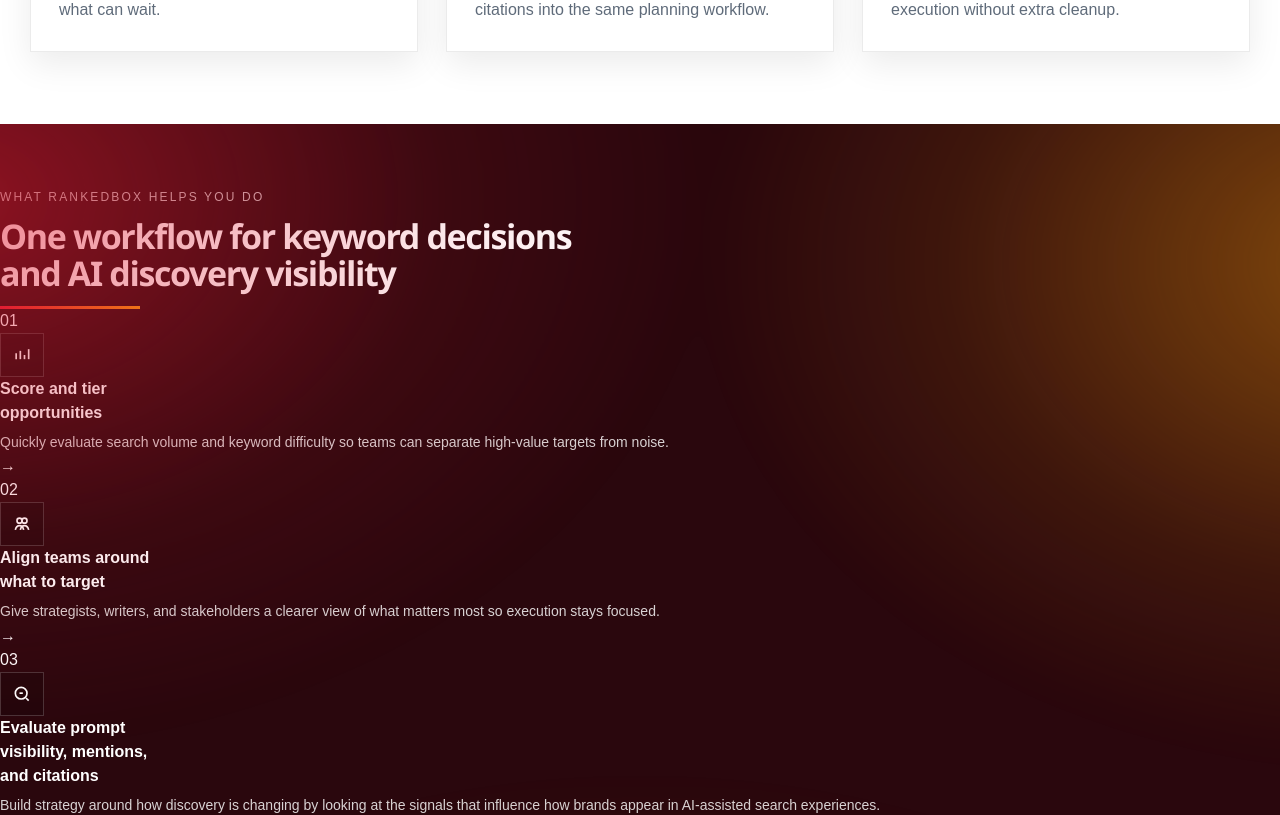
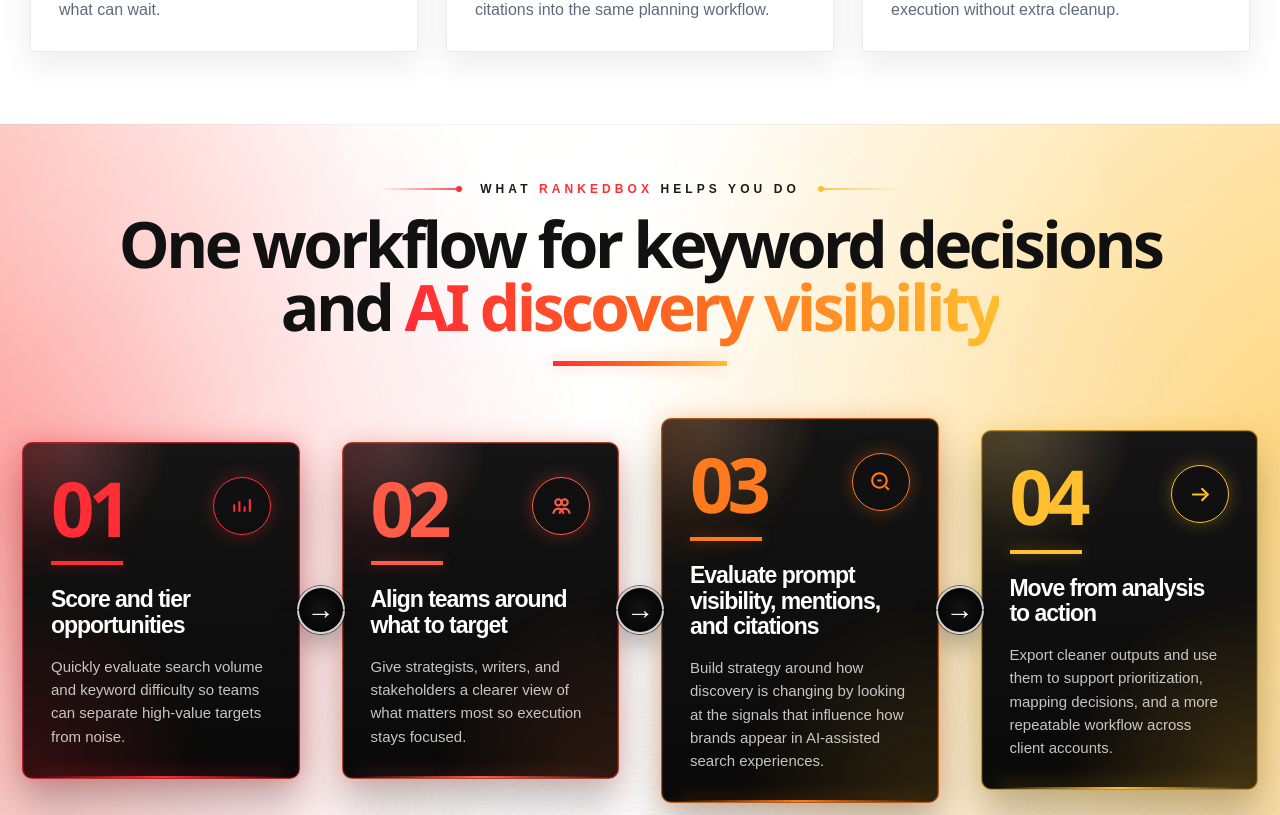
Before and after one commit to growthghost/kwapp, a Next.js app in the folder web/: page / in a window 1280 px wide. Shown: the part 1120-1935 px from the top of the page. Built offline with nearby package versions, Linux system fonts and the light colour scheme.

Commit message:
Global_v5.4_Sec 2 Update

```diff
--- a/web/src/app/globals.css
+++ b/web/src/app/globals.css
@@ -932,104 +932,447 @@ img{
   }
 }
 /* =========================
-   HOME — SECTION 2 (Red band, no cards)
-   Premium deep-red background + glow
-   Rows + dividers (not box cards)
+   HOME — SECTION 2
+   Premium light workflow panel
+   Square section container + dark cards
 ========================= */
 .rb-home-s2red{
   position: relative;
-  background: #2a070d; /* deep premium red */
-  color: #ffffff;
-  padding: 64px 0;
+  overflow: hidden;
+  color: #0b0b0b;
+  padding: 0;
+  background:
+    linear-gradient(90deg, rgba(255,45,54,0.16) 0%, rgba(255,255,255,0.92) 28%, rgba(255,255,255,0.96) 50%, rgba(255,191,47,0.22) 100%),
+    linear-gradient(180deg, #fffaf0 0%, #f4efe6 100%);
+  border-top: 1px solid rgba(0,0,0,0.04);
+  border-bottom: 1px solid rgba(0,0,0,0.08);
+}
+
+.rb-home-s2red::before{
+  content: "";
+  position: absolute;
+  inset: 0;
+  pointer-events: none;
+  background:
+    radial-gradient(circle at 0% 50%, rgba(255,45,54,0.34) 0%, rgba(255,45,54,0.14) 20%, rgba(255,255,255,0) 44%),
+    radial-gradient(circle at 100% 42%, rgba(255,191,47,0.42) 0%, rgba(255,191,47,0.18) 26%, rgba(255,255,255,0) 50%),
+    linear-gradient(115deg, rgba(255,255,255,0) 0%, rgba(255,255,255,0.58) 42%, rgba(255,255,255,0) 72%);
+  opacity: 0.95;
+}
+
+.rb-home-s2red::after{
+  content: "";
+  position: absolute;
+  left: -12%;
+  right: -12%;
+  bottom: -32%;
+  height: 56%;
+  pointer-events: none;
+  background:
+    repeating-radial-gradient(
+      ellipse at center,
+      rgba(255,45,54,0.14) 0,
+      rgba(255,45,54,0.14) 1px,
+      transparent 2px,
+      transparent 10px
+    );
+  opacity: 0.28;
+  transform: rotate(-4deg);
+  filter: blur(0.2px);
+}
+
+.rb-home-s2red-shell{
+  position: relative;
+  z-index: 1;
+  width: 100%;
+  max-width: 1280px;
+  margin: 0 auto;
+  padding: 48px 22px 64px;
+}
+
+.rb-home-s2red-header{
+  text-align: center;
+}
+
+.rb-home-s2red-kicker-line{
+  display: inline-flex;
+  align-items: center;
+  justify-content: center;
+  gap: 18px;
+  margin-bottom: 18px;
+}
+
+.rb-home-s2red .rb-home-kicker{
+  margin: 0;
+  color: #1b1b1b;
+  font-size: 12px;
+  font-weight: 700;
+  letter-spacing: 0.34em;
+  line-height: 1;
+}
+
+.rb-home-s2red .rb-home-kicker span{
+  color: #ff2d36;
+}
+
+.rb-home-s2red-kicker-rule{
+  display: block;
+  width: 82px;
+  height: 2px;
+  position: relative;
+}
+
+.rb-home-s2red-kicker-rule::after{
+  content: "";
+  position: absolute;
+  top: 50%;
+  width: 6px;
+  height: 6px;
+  transform: translateY(-50%);
+  border-radius: 999px;
+}
+
+.rb-home-s2red-kicker-rule-red{
+  background: linear-gradient(90deg, transparent, rgba(255,45,54,0.88));
+}
+
+.rb-home-s2red-kicker-rule-red::after{
+  right: 0;
+  background: #ff2d36;
+}
+
+.rb-home-s2red-kicker-rule-gold{
+  background: linear-gradient(90deg, rgba(255,191,47,0.88), transparent);
+}
+
+.rb-home-s2red-kicker-rule-gold::after{
+  left: 0;
+  background: #ffbf2f;
+}
+
+.rb-home-s2red .rb-home-h2{
+  max-width: 1060px;
+  margin: 0 auto;
+  color: #111111;
+  font-family: "Century Gothic", CenturyGothic, AppleGothic, "Segoe UI", Arial, sans-serif;
+  font-size: clamp(40px, 5vw, 72px);
+  line-height: 0.98;
+  letter-spacing: -0.055em;
+  font-weight: 800;
+}
+
+.rb-home-s2red .rb-home-h2 span{
+  color: transparent;
+  background: linear-gradient(90deg, #ff2d36 0%, #ff6a1f 48%, #ffbf2f 100%);
+  -webkit-background-clip: text;
+  background-clip: text;
+}
+
+.rb-home-s2red-rule{
+  width: 174px;
+  height: 5px;
+  margin: 22px auto 0;
+  background: linear-gradient(90deg, #ff2d36 0%, #ff6a1f 52%, #ffbf2f 100%);
+  box-shadow:
+    0 0 16px rgba(255,45,54,0.18),
+    0 0 18px rgba(255,191,47,0.18);
+}
+
+.rb-home-s2red-cards{
+  position: relative;
+  display: grid;
+  grid-template-columns: minmax(0, 1fr) 42px minmax(0, 1fr) 42px minmax(0, 1fr) 42px minmax(0, 1fr);
+  align-items: center;
+  gap: 0;
+  margin-top: 52px;
+}
+
+.rb-home-s2red-card{
+  position: relative;
+  min-height: 330px;
+  padding: 34px 28px 30px;
+  background:
+    radial-gradient(circle at 18% 0%, rgba(255,255,255,0.12), transparent 24%),
+    linear-gradient(180deg, #151515 0%, #090909 100%);
+  border: 1px solid rgba(255,255,255,0.14);
+  border-radius: 10px;
+  box-shadow:
+    0 28px 42px rgba(0,0,0,0.22),
+    0 1px 0 rgba(255,255,255,0.16) inset;
   overflow: hidden;
 }
 
-/* red→gold ambient glow */
-.rb-home-s2red::before{
-  content:"";
-  position:absolute;
-  inset:-20%;
-  background:
-    radial-gradient(60% 60% at 12% 20%, rgba(225,29,51,0.55) 0%, rgba(225,29,51,0.10) 45%, rgba(0,0,0,0) 70%),
-    radial-gradient(55% 55% at 92% 25%, rgba(245,158,11,0.45) 0%, rgba(245,158,11,0.10) 45%, rgba(0,0,0,0) 70%),
-    radial-gradient(70% 70% at 50% 110%, rgba(245,158,11,0.18) 0%, rgba(0,0,0,0) 65%);
-  filter: blur(18px);
-  opacity: 1;
-  pointer-events:none;
+.rb-home-s2red-card::before{
+  content: "";
+  position: absolute;
+  inset: 0;
+  pointer-events: none;
+  opacity: 0.82;
 }
 
-.rb-home-s2red > .rb-home-inner{
+.rb-home-s2red-card::after{
+  content: "";
+  position: absolute;
+  left: 14px;
+  right: 14px;
+  bottom: 0;
+  height: 2px;
+  pointer-events: none;
+}
+
+.rb-home-s2red-card-red{
+  border-color: rgba(255,45,54,0.68);
+  box-shadow:
+    0 28px 42px rgba(0,0,0,0.22),
+    0 0 0 1px rgba(255,45,54,0.18) inset,
+    0 0 26px rgba(255,45,54,0.35);
+}
+
+.rb-home-s2red-card-red::before{
+  background:
+    radial-gradient(circle at 0% 0%, rgba(255,45,54,0.32), transparent 34%),
+    radial-gradient(circle at 0% 100%, rgba(255,45,54,0.22), transparent 44%);
+}
+
+.rb-home-s2red-card-red::after{
+  background: linear-gradient(90deg, transparent, #ff2d36, transparent);
+  box-shadow: 0 0 18px rgba(255,45,54,0.95);
+}
+
+.rb-home-s2red-card-coral{
+  border-color: rgba(255,92,72,0.66);
+  box-shadow:
+    0 28px 42px rgba(0,0,0,0.22),
+    0 0 0 1px rgba(255,92,72,0.16) inset,
+    0 0 24px rgba(255,92,72,0.28);
+}
+
+.rb-home-s2red-card-coral::before{
+  background:
+    radial-gradient(circle at 0% 0%, rgba(255,65,76,0.24), transparent 34%),
+    radial-gradient(circle at 100% 100%, rgba(255,119,64,0.18), transparent 44%);
+}
+
+.rb-home-s2red-card-coral::after{
+  background: linear-gradient(90deg, transparent, #ff5c48, transparent);
+  box-shadow: 0 0 18px rgba(255,92,72,0.75);
+}
+
+.rb-home-s2red-card-orange{
+  border-color: rgba(255,122,28,0.68);
+  box-shadow:
+    0 28px 42px rgba(0,0,0,0.22),
+    0 0 0 1px rgba(255,122,28,0.16) inset,
+    0 0 24px rgba(255,122,28,0.30);
+}
+
+.rb-home-s2red-card-orange::before{
+  background:
+    radial-gradient(circle at 0% 0%, rgba(255,122,28,0.24), transparent 34%),
+    radial-gradient(circle at 100% 100%, rgba(255,191,47,0.18), transparent 44%);
+}
+
+.rb-home-s2red-card-orange::after{
+  background: linear-gradient(90deg, transparent, #ff7a1c, transparent);
+  box-shadow: 0 0 18px rgba(255,122,28,0.8);
+}
+
+.rb-home-s2red-card-gold{
+  border-color: rgba(255,191,47,0.72);
+  box-shadow:
+    0 28px 42px rgba(0,0,0,0.22),
+    0 0 0 1px rgba(255,191,47,0.16) inset,
+    0 0 26px rgba(255,191,47,0.34);
+}
+
+.rb-home-s2red-card-gold::before{
+  background:
+    radial-gradient(circle at 0% 0%, rgba(255,191,47,0.22), transparent 34%),
+    radial-gradient(circle at 100% 100%, rgba(255,191,47,0.28), transparent 44%);
+}
+
+.rb-home-s2red-card-gold::after{
+  background: linear-gradient(90deg, transparent, #ffbf2f, transparent);
+  box-shadow: 0 0 20px rgba(255,191,47,0.95);
+}
+
+.rb-home-s2red-card-top{
   position: relative;
   z-index: 1;
+  display: flex;
+  align-items: flex-start;
+  justify-content: space-between;
+  gap: 18px;
 }
 
-/* kicker + headline on dark */
-.rb-home-s2red .rb-home-kicker{
-  color: rgba(255,255,255,0.75);
+.rb-home-s2red-number{
+  font-family: "Century Gothic", CenturyGothic, AppleGothic, "Segoe UI", Arial, sans-serif;
+  font-size: 76px;
+  line-height: 0.82;
+  letter-spacing: -0.08em;
+  font-weight: 800;
 }
 
-.rb-home-s2red .rb-home-h2{
-  color: #ffffff;
+.rb-home-s2red-card-red .rb-home-s2red-number,
+.rb-home-s2red-card-red .rb-home-s2red-icon,
+.rb-home-s2red-card-red .rb-home-s2red-card-rule{
+  color: #ff2d36;
 }
 
-/* thin gradient rule under headline */
-.rb-home-s2red-rule{
-  width: 140px;
-  height: 3px;
-  background: linear-gradient(90deg, #E11D33, #F59E0B);
-  margin-top: 14px;
+.rb-home-s2red-card-coral .rb-home-s2red-number,
+.rb-home-s2red-card-coral .rb-home-s2red-icon,
+.rb-home-s2red-card-coral .rb-home-s2red-card-rule{
+  color: #ff5c48;
 }
 
-/* rows instead of cards */
-.rb-home-s2red-rows{
-  margin-top: 26px;
-  border-top: 1px solid rgba(255,255,255,0.14);
+.rb-home-s2red-card-orange .rb-home-s2red-number,
+.rb-home-s2red-card-orange .rb-home-s2red-icon,
+.rb-home-s2red-card-orange .rb-home-s2red-card-rule{
+  color: #ff7a1c;
 }
 
-.rb-home-s2red-row{
-  display: grid;
-  grid-template-columns: 44px 1fr;
-  gap: 14px;
-  padding: 18px 0;
-  border-bottom: 1px solid rgba(255,255,255,0.14);
+.rb-home-s2red-card-gold .rb-home-s2red-number,
+.rb-home-s2red-card-gold .rb-home-s2red-icon,
+.rb-home-s2red-card-gold .rb-home-s2red-card-rule{
+  color: #ffbf2f;
 }
 
 .rb-home-s2red-icon{
-  width: 44px;
-  height: 44px;
+  width: 58px;
+  height: 58px;
   display: grid;
   place-items: center;
-  border: 1px solid rgba(255,255,255,0.18);
+  flex: 0 0 auto;
+  border-radius: 999px;
+  border: 1px solid currentColor;
   background: rgba(0,0,0,0.18);
+  box-shadow: 0 0 18px color-mix(in srgb, currentColor 30%, transparent);
 }
 
 .rb-home-s2red-icon svg{
-  width: 20px;
-  height: 20px;
-  color: #ffffff;
+  width: 25px;
+  height: 25px;
+  color: currentColor;
+}
+
+.rb-home-s2red-card-rule{
+  position: relative;
+  z-index: 1;
+  width: 72px;
+  height: 4px;
+  margin: 22px 0 22px;
+  background: currentColor;
+  box-shadow: 0 0 14px color-mix(in srgb, currentColor 36%, transparent);
 }
 
 .rb-home-s2red-title{
-  font-size: 16px;
-  font-weight: 700;
+  position: relative;
+  z-index: 1;
+  margin: 0;
   color: #ffffff;
-  margin: 0;
+  font-size: 23px;
+  line-height: 1.12;
+  letter-spacing: -0.045em;
+  font-weight: 800;
 }
 
 .rb-home-s2red-copy{
-  margin-top: 6px;
-  color: rgba(255,255,255,0.82);
-  font-size: 14px;
-  line-height: 1.7;
+  position: relative;
+  z-index: 1;
+  margin: 16px 0 0;
+  color: rgba(255,255,255,0.76);
+  font-size: 15px;
+  line-height: 1.55;
+  font-weight: 400;
+}
+
+.rb-home-s2red-arrow{
+  position: relative;
+  z-index: 3;
+  width: 48px;
+  height: 48px;
+  margin: 0 -3px;
+  display: grid;
+  place-items: center;
+  border-radius: 999px;
+  color: #ffffff;
+  font-size: 28px;
+  line-height: 1;
+  background:
+    radial-gradient(circle at 50% 50%, #141414 0%, #050505 72%);
+  border: 2px solid rgba(255,255,255,0.82);
+  box-shadow:
+    0 0 0 1px rgba(0,0,0,0.55),
+    0 12px 24px rgba(0,0,0,0.26);
+}
+
+.rb-home-s2red-arrow::before,
+.rb-home-s2red-arrow::after{
+  content: "";
+  position: absolute;
+  top: 50%;
+  width: 30px;
+  border-top: 2px dotted rgba(0,0,0,0.34);
+  transform: translateY(-50%);
+  z-index: -1;
+}
+
+.rb-home-s2red-arrow::before{
+  right: 100%;
+}
+
+.rb-home-s2red-arrow::after{
+  left: 100%;
 }
 
 /* responsive */
-@media (max-width: 860px){
-  .rb-home-s2red-row{
-    grid-template-columns: 40px 1fr;
+@media (max-width: 1120px){
+  .rb-home-s2red-cards{
+    grid-template-columns: repeat(2, minmax(0, 1fr));
+    gap: 24px;
   }
-  .rb-home-s2red-icon{
-    width: 40px;
-    height: 40px;
+
+  .rb-home-s2red-arrow{
+    display: none;
+  }
+
+  .rb-home-s2red-card{
+    min-height: 320px;
   }
 }
+
+@media (max-width: 760px){
+  .rb-home-s2red-shell{
+    padding: 44px 18px 54px;
+  }
+
+  .rb-home-s2red-kicker-line{
+    gap: 12px;
+  }
+
+  .rb-home-s2red-kicker-rule{
+    width: 42px;
+  }
+
+  .rb-home-s2red .rb-home-kicker{
+    font-size: 10px;
+    letter-spacing: 0.22em;
+  }
+
+  .rb-home-s2red .rb-home-h2{
+    font-size: 38px;
+  }
+
+  .rb-home-s2red-cards{
+    grid-template-columns: 1fr;
+    margin-top: 38px;
+  }
+
+  .rb-home-s2red-card{
+    min-height: auto;
+  }
+
+  .rb-home-s2red-number{
+    font-size: 68px;
+  }
+}
```
